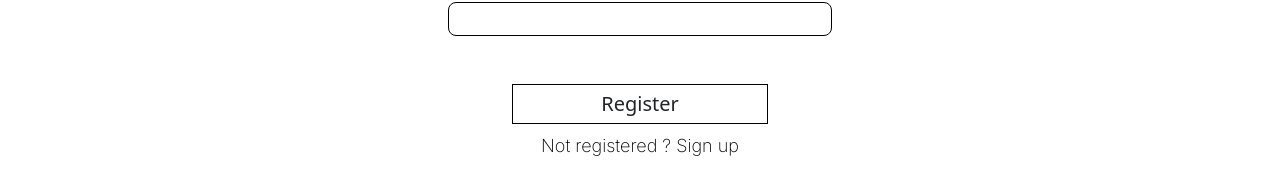
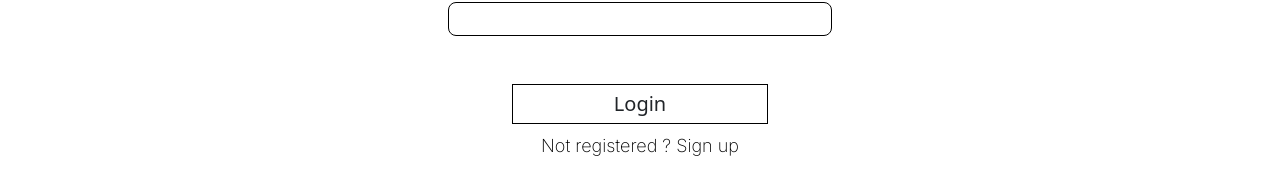
Before and after one commit to Boj4ckk/GROOT, a Vue app in the folder frontend/: page /login in a window 1280 px wide. Shown: the part 411-585 px from the top of the page. Built offline with nearby package versions, Linux system fonts and the light colour scheme.

Commit message:
re design login page

```diff
--- a/frontend/src/views/login.vue
+++ b/frontend/src/views/login.vue
@@ -46,18 +46,18 @@ const connect = async () => {
              <form class="flex flex-col justify-between  md:px-64 animate-fade-in-up" action="">
                  <div class=" flex flex-col px-4 py-1 items-center ">
                     <div class=" w-64 md:w-96 font-inter font-light text-[15px] md:text-[20px]">Email</div>
-                    <input class='rounded-lg py-1 w-64 md:w-96 input-field border-1 border-black px-2' type="text" v-model="username"  required  >
+                    <input class='rounded-lg py-1 w-64 md:w-96 input-field border-1 border-black px-2' type="text" v-model="user_email"  required  >
                 </div>
                 <div class="flex flex-col px-4 py-1 items-center pb-5  ">
                     <div class=" w-64 md:w-96 font-inter font-light text-[15px] md:text-[20px]">Password</div>
-                    <input class='rounded-lg py-1 w-64 md:w-96 input-field border-1 border-black px-2'  type="password" v-model="password"  required >
+                    <input class='rounded-lg py-1 w-64 md:w-96 input-field border-1 border-black px-2'  type="password" v-model="user_password"  required >
                 </div>
 
 
 
 
             </form>
-            <input type="submit" @click.prevent="insert_user()" class="border-1 border-black w-48 md:w-64 py-1 md:text-[20px] animate-fade-in-up" value='Register'> <!-- prevent c pour éviter que la page se recharge a chauqe fois qu'on soumet le form -->
+            <input type="submit" @click.prevent="connect()" class="border-1 border-black w-48 md:w-64 py-1 md:text-[20px] animate-fade-in-up" value='Login'> <!-- prevent c pour éviter que la page se recharge a chauqe fois qu'on soumet le form -->
 
          <router-link class="no-underline pt-2 text-black font-inter font-extralight text-[12px] md:text-[18px] animate-fade-in-up" to="register">Not registered ? Sign up</router-link>
         </div>
```
